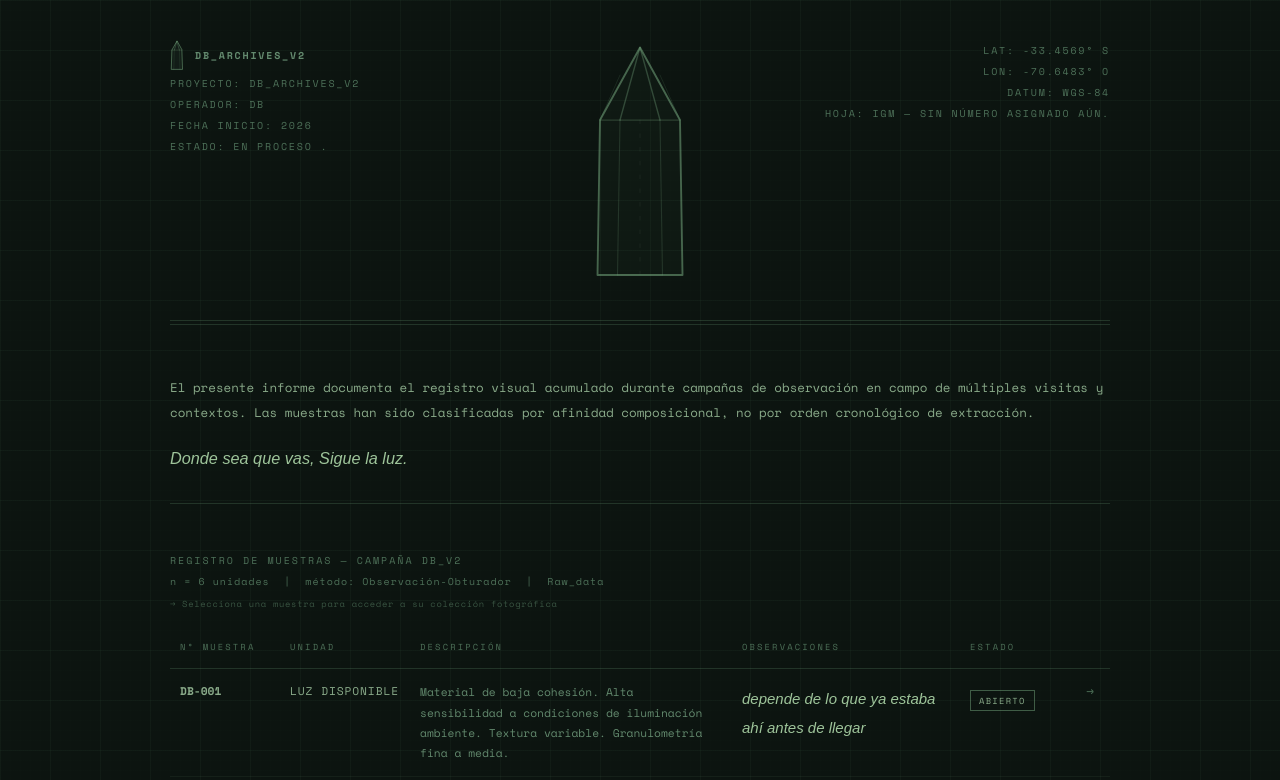
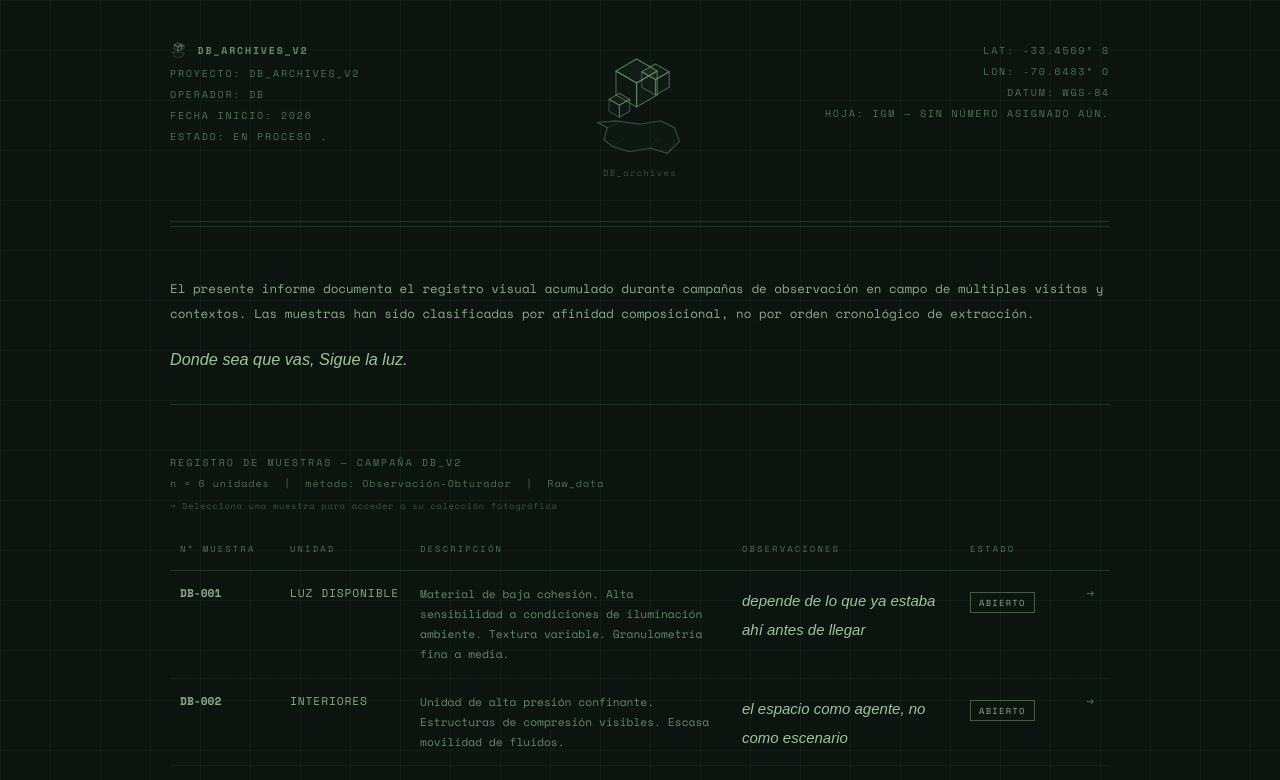
Before and after one commit to diegobravo011-svg/DB_archive_v2, a Next.js app: page / in a window 1280 px wide. Shown: the top 780 px of the page. Built offline with nearby package versions, Linux system fonts and the light colour scheme; a web font is replaced by a local one.

Commit message:
feat: pyrite cubic crystal cluster logo with rock matrix base

```diff
--- a/src/app/page.tsx
+++ b/src/app/page.tsx
@@ -89,54 +89,55 @@ function BlinkingDots() {
   return <span style={{ letterSpacing: "0.05em" }}>{dots}</span>;
 }
 
-// ─── CRYSTAL LOGO — prismatic quartz, inline SVG ──────────────────────────────
-// Inspired by the clean geometric crystal illustrations from reference sheet
-// Shape: hexagonal prism with single upper termination (like ref bottom-section style)
-function MineralLogo({ size = 76, opacity = 0.80 }: { size?: number; opacity?: number }) {
+// ─── PYRITE LOGO — cubic habit crystal cluster ────────────────────────────────
+// 3 isometric cubes (pyrite habit) + rocky matrix base, simplified line art
+function MineralLogo({ size = 80, opacity = 0.82 }: { size?: number; opacity?: number }) {
   const s = (v: number) => `rgba(140,200,150,${v})`;
-  // viewBox: 0 0 44 100
-  // Crystal: prism body from y=32 to y=94, termination from y=2 to y=32
   return (
     <div className="mineral-logo-wrap" style={{ opacity }}>
-      <svg viewBox="0 0 44 100" width={size} aria-hidden fill="none"
+      <svg viewBox="0 0 64 88" width={size} aria-hidden fill="none"
         strokeLinecap="round" strokeLinejoin="round">
 
-        {/* ── Outer crystal silhouette ── */}
-        {/* Termination top-tip → left shoulder → prism left → bottom-left → bottom-right → prism right → right shoulder */}
+        {/* ══ CUBE 1 — main, largest ══════════════════════════════════════════ */}
+        {/* Top face (rhombus) */}
+        <polygon points="30,11  42,18  30,25  18,18"
+          stroke={s(0.68)} strokeWidth="0.75" fill={s(0.07)}/>
+        {/* Left face */}
+        <polygon points="18,18  30,25  30,39  18,32"
+          stroke={s(0.52)} strokeWidth="0.75" fill={s(0.025)}/>
+        {/* Right face */}
+        <polygon points="30,25  42,18  42,32  30,39"
+          stroke={s(0.58)} strokeWidth="0.75" fill={s(0.05)}/>
+
+        {/* ══ CUBE 2 — upper right, medium ═══════════════════════════════════ */}
+        <polygon points="41,14  49,18.5  41,23  33,18.5"
+          stroke={s(0.62)} strokeWidth="0.70" fill={s(0.07)}/>
+        <polygon points="33,18.5  41,23  41,32  33,27.5"
+          stroke={s(0.46)} strokeWidth="0.70" fill={s(0.02)}/>
+        <polygon points="41,23  49,18.5  49,27.5  41,32"
+          stroke={s(0.52)} strokeWidth="0.70" fill={s(0.045)}/>
+
+        {/* ══ CUBE 3 — lower left, small ══════════════════════════════════════ */}
+        <polygon points="20,31  26,34.5  20,38  14,34.5"
+          stroke={s(0.56)} strokeWidth="0.65" fill={s(0.06)}/>
+        <polygon points="14,34.5  20,38  20,45  14,41.5"
+          stroke={s(0.42)} strokeWidth="0.65" fill={s(0.02)}/>
+        <polygon points="20,38  26,34.5  26,41.5  20,45"
+          stroke={s(0.48)} strokeWidth="0.65" fill={s(0.04)}/>
+
+        {/* ══ ROCK MATRIX BASE ════════════════════════════════════════════════ */}
+        {/* Main irregular rock mass */}
         <path
-          d="M22,3 L6,32 L5,94 L39,94 L38,32 Z"
-          stroke={s(0.60)} strokeWidth="0.75"
-          fill={s(0.04)}
-        />
+          d="M 7,48 L 13,51 L 11,58 L 16,62 L 26,65 L 38,63 L 48,66 L 55,59 L 52,51 L 44,47 L 32,49 L 18,47 Z"
+          stroke={s(0.42)} strokeWidth="0.70" fill={s(0.035)}/>
+        {/* Rock fracture / cleavage detail lines */}
+        <line x1="13" y1="51" x2="20" y2="48" stroke={s(0.20)} strokeWidth="0.4"/>
+        <line x1="16" y1="62" x2="22" y2="58" stroke={s(0.16)} strokeWidth="0.4"/>
+        <line x1="38" y1="63" x2="42" y2="57" stroke={s(0.16)} strokeWidth="0.4"/>
+        <line x1="48" y1="66" x2="52" y2="60" stroke={s(0.14)} strokeWidth="0.4"/>
 
-        {/* ── Termination facets (top prism cap) ── */}
-        {/* Inner left facet of termination */}
-        <line x1="22" y1="3"  x2="14" y2="32" stroke={s(0.38)} strokeWidth="0.55"/>
-        {/* Inner right facet of termination */}
-        <line x1="22" y1="3"  x2="30" y2="32" stroke={s(0.38)} strokeWidth="0.55"/>
-        {/* Termination base — horizontal plane separating cap from body */}
-        <line x1="6"  y1="32" x2="38" y2="32" stroke={s(0.30)} strokeWidth="0.5"/>
-
-        {/* ── Prism body — internal vertical edges (showing 3D hex prism) ── */}
-        {/* Left inner vertical edge */}
-        <line x1="14" y1="32" x2="13" y2="94" stroke={s(0.22)} strokeWidth="0.45"/>
-        {/* Right inner vertical edge */}
-        <line x1="30" y1="32" x2="31" y2="94" stroke={s(0.22)} strokeWidth="0.45"/>
-
-        {/* ── Prism face detail — subtle center line ── */}
-        <line x1="22" y1="32" x2="22" y2="94"
-          stroke={s(0.10)} strokeWidth="0.4" strokeDasharray="1.5 4"/>
-
-        {/* ── Bottom prism edge line ── */}
-        <line x1="13" y1="94" x2="31" y2="94" stroke={s(0.20)} strokeWidth="0.4"/>
-
-        {/* ── Sub-facet on left termination face (inner detail) ── */}
-        <line x1="6"  y1="32" x2="14" y2="14" stroke={s(0.16)} strokeWidth="0.4"/>
-        {/* Sub-facet on right termination face */}
-        <line x1="38" y1="32" x2="30" y2="14" stroke={s(0.16)} strokeWidth="0.4"/>
-
-        {/* ── Label ── */}
-        <text x="22" y="106" fontFamily="var(--font-mono)" fontSize="5.2"
+        {/* ══ LABEL ══════════════════════════════════════════════════════════ */}
+        <text x="32" y="79" fontFamily="var(--font-mono)" fontSize="5.2"
           fill={s(0.45)} textAnchor="middle" letterSpacing="0.14em">
           DB_archives
         </text>
@@ -145,30 +146,36 @@ function MineralLogo({ size = 76, opacity = 0.80 }: { size?: number; opacity?: n
   );
 }
 
-// ─── CRYSTAL LOGO SMALL — inline next to title, same prism style ───────────────
+// ─── PYRITE LOGO SMALL — inline, next to title ────────────────────────────────
 function MineralLogoSmall() {
   const s = (v: number) => `rgba(140,200,150,${v})`;
   return (
-    <svg viewBox="0 0 22 50" width={11} height={25} aria-hidden fill="none"
+    <svg viewBox="0 0 32 38" width={13} height={16} aria-hidden fill="none"
       strokeLinecap="round" strokeLinejoin="round"
       style={{ verticalAlign: "middle", display: "inline-block", marginRight: 5, flexShrink: 0 }}>
 
-      {/* Outer crystal silhouette */}
-      <path d="M11,2 L3,16 L2,47 L20,47 L19,16 Z"
-        stroke={s(0.70)} strokeWidth="1" fill={s(0.05)}/>
+      {/* Main cube */}
+      <polygon points="16,3  23,7  16,11  9,7"
+        stroke={s(0.72)} strokeWidth="1.1" fill={s(0.07)}/>
+      <polygon points="9,7  16,11  16,19  9,15"
+        stroke={s(0.54)} strokeWidth="1.1" fill={s(0.02)}/>
+      <polygon points="16,11  23,7  23,15  16,19"
+        stroke={s(0.62)} strokeWidth="1.1" fill={s(0.05)}/>
 
-      {/* Termination facets */}
-      <line x1="11" y1="2"  x2="7"  y2="16" stroke={s(0.50)} strokeWidth="0.8"/>
-      <line x1="11" y1="2"  x2="15" y2="16" stroke={s(0.50)} strokeWidth="0.8"/>
-      <line x1="3"  y1="16" x2="19" y2="16" stroke={s(0.38)} strokeWidth="0.6"/>
+      {/* Small cube attached upper-right */}
+      <polygon points="23,5  28,8  23,11  18,8"
+        stroke={s(0.60)} strokeWidth="0.9" fill={s(0.06)}/>
+      <polygon points="23,11  28,8  28,14  23,17"
+        stroke={s(0.50)} strokeWidth="0.9" fill={s(0.04)}/>
 
-      {/* Inner prism edges */}
-      <line x1="7"  y1="16" x2="6"  y2="47" stroke={s(0.28)} strokeWidth="0.55"/>
-      <line x1="15" y1="16" x2="16" y2="47" stroke={s(0.28)} strokeWidth="0.55"/>
+      {/* Rock base */}
+      <path d="M 4,22 L 8,25 L 7,30 L 16,32 L 26,29 L 28,23 L 20,21 L 10,21 Z"
+        stroke={s(0.45)} strokeWidth="0.9" fill={s(0.03)}/>
+      {/* Fracture line */}
+      <line x1="8" y1="25" x2="12" y2="22" stroke={s(0.20)} strokeWidth="0.5"/>
     </svg>
   );
 }
-
 
 
 // ─── SECTION LABEL ─────────────────────────────────────────────────────────────
```
Also changed, not shown: public/favicon.svg.
